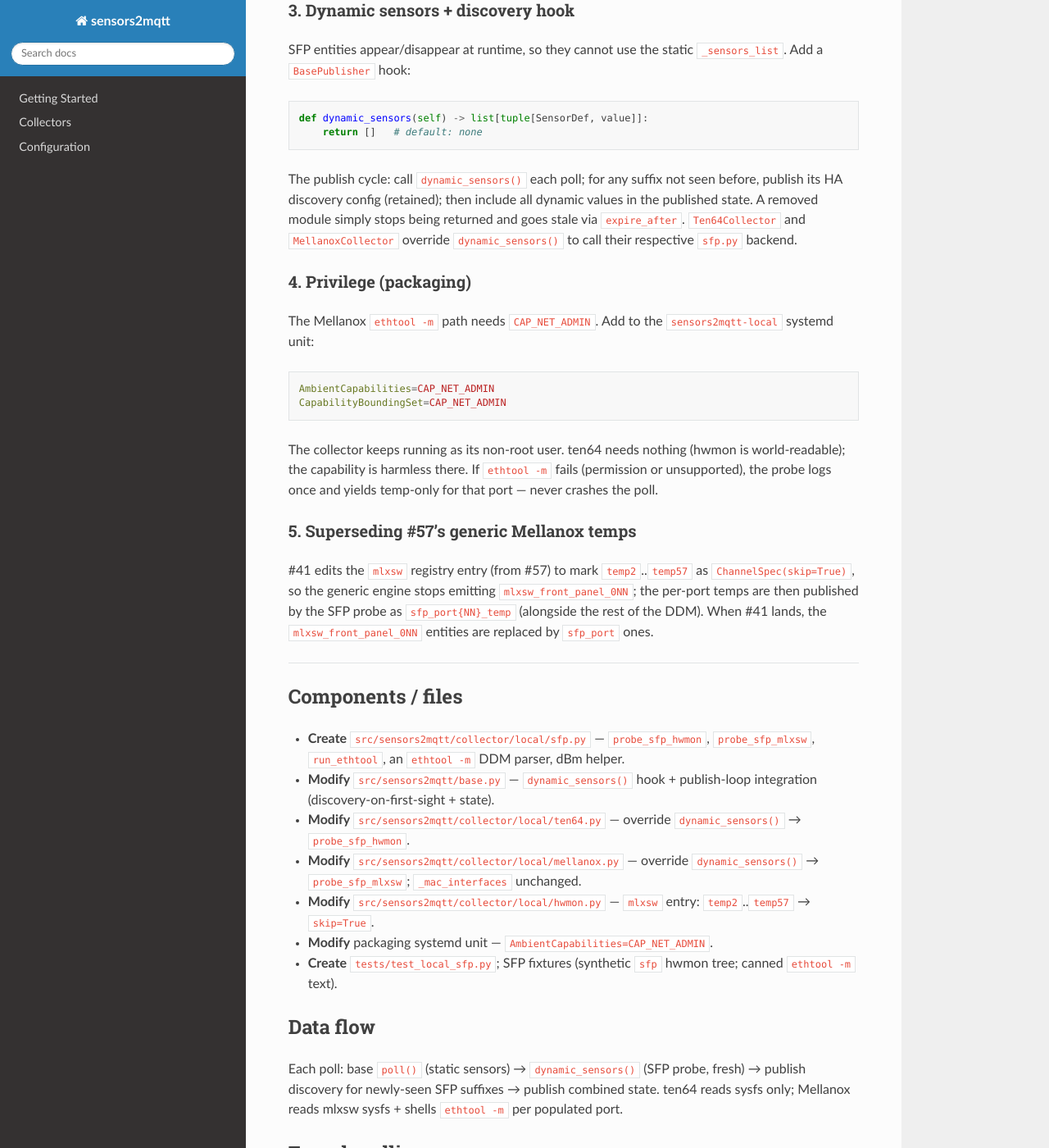
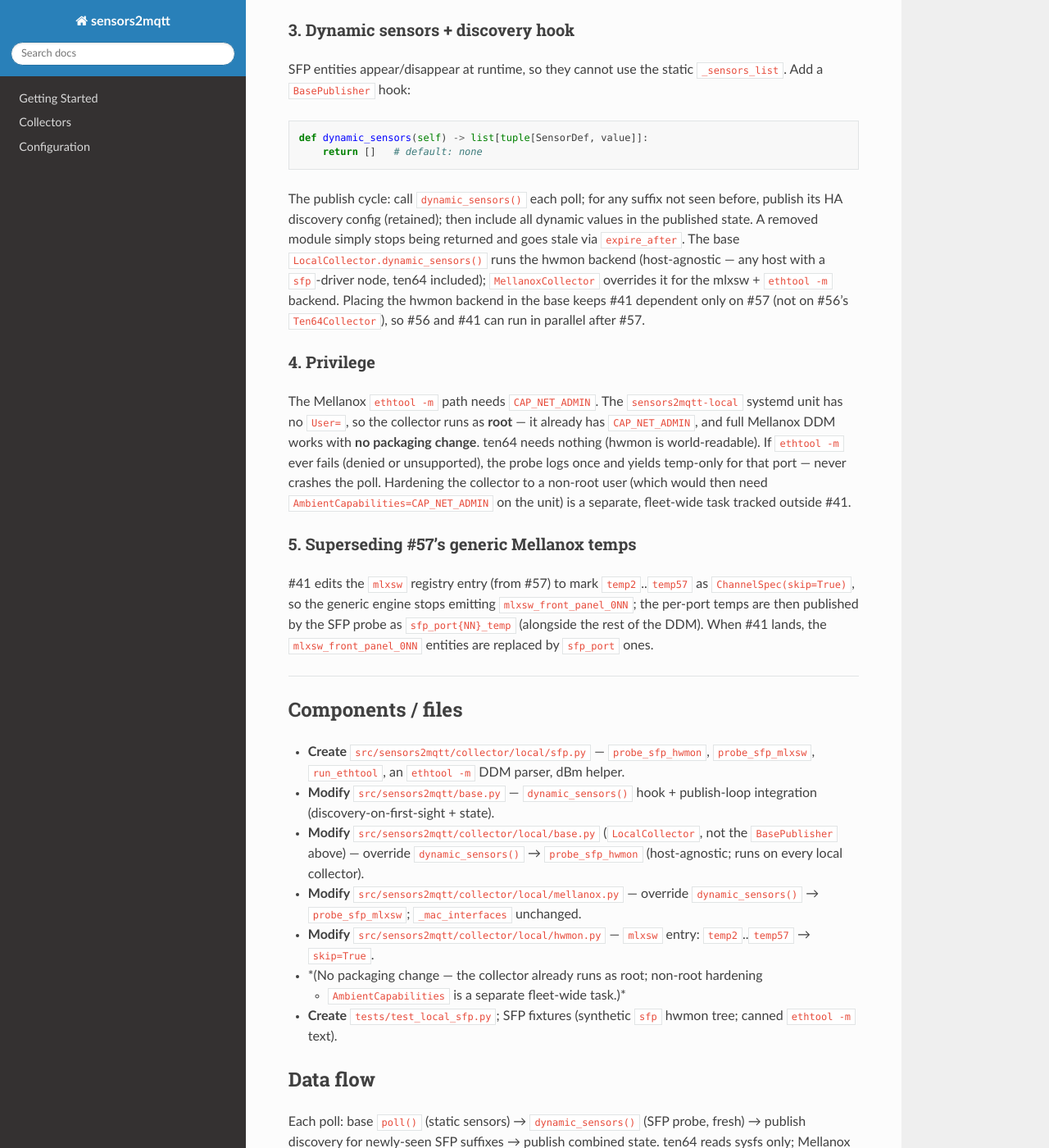
Before and after one commit to mithro/sensors2mqtt, a Sphinx documentation site: the page built from docs/superpowers/specs/2026-06-22-sfp-transceiver-ddm-design.md, in a window 1280 px wide and 1400 px high, scrolled down 2264 px. Shown: the whole window at 82% size. Built offline with Sphinx 7.4.7 and the Read the Docs theme 3.1.0, drawn with Linux system fonts in a browser that asks for light colours; some of the changed text lies outside the part shown.

Commit message:
docs(#41): SFP DDM implementation plan + runs-as-root privilege correction
Three-task plan: BasePublisher dynamic_sensors() hook, the sfp.py hwmon backend (host-agnostic, full DDM), and the Mellanox mlxsw+ethtool backend (supersedes #57's generic front-panel temps). Corrected the spec: the collector runs as root today, so ethtool -m works with no packaging change; non-root hardening tracked as a separate task.

Co-Authored-By: Claude Opus 4.8 (1M context) <noreply@anthropic.com>
Claude-Session: https://claude.ai/code/session_015gDVhNqFm9PAkdi7JMUdqr

````diff
--- a/docs/superpowers/specs/2026-06-22-sfp-transceiver-ddm-design.md
+++ b/docs/superpowers/specs/2026-06-22-sfp-transceiver-ddm-design.md
@@ -13,7 +13,7 @@ publishes HA discovery for SFP entities as they appear. Sibling of #40 (SNMP).
 
 **Tech Stack:** Builds on #57's engine helpers (`find_hwmon_by_name`); stdlib +
 `subprocess` (`ethtool -m`); `SensorDef`/discovery; pytest with fake-sysfs +
-canned `ethtool` fixtures. New deploy requirement: `CAP_NET_ADMIN` on the unit.
+canned `ethtool` fixtures. No packaging change (the local collector already runs as root).
 
 ## Global Constraints
 
@@ -22,9 +22,11 @@ canned `ethtool` fixtures. New deploy requirement: `CAP_NET_ADMIN` on the unit.
 - **Depends on #57** (the hwmon engine + the `mlxsw` registry entry, which #41
   edits to skip the generic per-port temps + reuses `find_hwmon_by_name`).
   Independent of #56. Executes after #57 merges; rebase onto it first.
-- Privilege: only the Mellanox `ethtool -m` path needs `CAP_NET_ADMIN`, granted
-  via systemd `AmbientCapabilities` on the `sensors2mqtt-local` unit. The ten64
-  hwmon path stays unprivileged.
+- Privilege: the `sensors2mqtt-local` unit has no `User=`, so the collector runs
+  as **root** today — `ethtool -m` (which needs `CAP_NET_ADMIN`) works as-is, so
+  #41 needs no packaging/privilege change. The probe still degrades to temp-only
+  if `ethtool -m` is ever denied (future non-root hardening). ten64's hwmon path
+  is unprivileged regardless.
 - SFP sensors are **dynamic**: re-probed every poll; populated cages only (skip
   empty cages and passive DACs, which carry no DDM).
 - **No live validation possible yet** (no DDM-capable optical module is seated on
@@ -107,23 +109,22 @@ def dynamic_sensors(self) -> list[tuple[SensorDef, value]]:
 The publish cycle: call `dynamic_sensors()` each poll; for any suffix not seen
 before, publish its HA discovery config (retained); then include all dynamic
 values in the published state. A removed module simply stops being returned and
-goes stale via `expire_after`. `Ten64Collector` and `MellanoxCollector` override
-`dynamic_sensors()` to call their respective `sfp.py` backend.
+goes stale via `expire_after`. The base `LocalCollector.dynamic_sensors()` runs
+the hwmon backend (host-agnostic — any host with a `sfp`-driver node, ten64
+included); `MellanoxCollector` overrides it for the mlxsw + `ethtool -m` backend.
+Placing the hwmon backend in the base keeps #41 dependent only on #57 (not on
+#56's `Ten64Collector`), so #56 and #41 can run in parallel after #57.
 
-### 4. Privilege (packaging)
+### 4. Privilege
 
-The Mellanox `ethtool -m` path needs `CAP_NET_ADMIN`. Add to the
-`sensors2mqtt-local` systemd unit:
-
-```ini
-AmbientCapabilities=CAP_NET_ADMIN
-CapabilityBoundingSet=CAP_NET_ADMIN
-```
-
-The collector keeps running as its non-root user. ten64 needs nothing (hwmon is
-world-readable); the capability is harmless there. If `ethtool -m` fails
-(permission or unsupported), the probe logs once and yields temp-only for that
-port — never crashes the poll.
+The Mellanox `ethtool -m` path needs `CAP_NET_ADMIN`. The `sensors2mqtt-local`
+systemd unit has no `User=`, so the collector runs as **root** — it already has
+`CAP_NET_ADMIN`, and full Mellanox DDM works with **no packaging change**. ten64
+needs nothing (hwmon is world-readable). If `ethtool -m` ever fails (denied or
+unsupported), the probe logs once and yields temp-only for that port — never
+crashes the poll. Hardening the collector to a non-root user (which would then
+need `AmbientCapabilities=CAP_NET_ADMIN` on the unit) is a separate, fleet-wide
+task tracked outside #41.
 
 ### 5. Superseding #57's generic Mellanox temps
 
@@ -141,13 +142,15 @@ as `sfp_port{NN}_temp` (alongside the rest of the DDM). When #41 lands, the
   `probe_sfp_mlxsw`, `run_ethtool`, an `ethtool -m` DDM parser, dBm helper.
 - **Modify** `src/sensors2mqtt/base.py` — `dynamic_sensors()` hook + publish-loop
   integration (discovery-on-first-sight + state).
-- **Modify** `src/sensors2mqtt/collector/local/ten64.py` — override
-  `dynamic_sensors()` → `probe_sfp_hwmon`.
+- **Modify** `src/sensors2mqtt/collector/local/base.py` (`LocalCollector`, not the
+  `BasePublisher` above) — override `dynamic_sensors()` → `probe_sfp_hwmon`
+  (host-agnostic; runs on every local collector).
 - **Modify** `src/sensors2mqtt/collector/local/mellanox.py` — override
   `dynamic_sensors()` → `probe_sfp_mlxsw`; `_mac_interfaces` unchanged.
 - **Modify** `src/sensors2mqtt/collector/local/hwmon.py` — `mlxsw` entry:
   `temp2`..`temp57` → `skip=True`.
-- **Modify** packaging systemd unit — `AmbientCapabilities=CAP_NET_ADMIN`.
+- *(No packaging change — the collector already runs as root; non-root hardening
+  + `AmbientCapabilities` is a separate fleet-wide task.)*
 - **Create** `tests/test_local_sfp.py`; SFP fixtures (synthetic `sfp` hwmon tree;
   canned `ethtool -m` text).
 
@@ -190,8 +193,10 @@ populated port.
 
 - **Scaling uncertainty:** bias (µA vs mA) and power decode are unverifiable
   without a live module; isolated in the probe + flagged for live validation.
-- **Privilege surface:** `CAP_NET_ADMIN` on the unit is a real (if scoped)
-  escalation; bounded by `CapabilityBoundingSet`.
+- **Runs as root today:** #41 relies on the collector's existing root to call
+  `ethtool -m`; the temp-only fallback bounds the blast radius if that ever
+  changes. Long-term, hardening to non-root + `AmbientCapabilities=CAP_NET_ADMIN`
+  is cleaner (separate task).
 - **Dynamic-discovery churn:** mis-tracking "seen" suffixes could re-publish
   configs each poll — tests pin the publish-once behavior.
 - **ethtool output format:** parser keys off ethtool's DDM line labels, which
````
Also changed, not shown: docs/superpowers/plans/2026-06-22-sfp-transceiver-ddm.md (added, +558 -0 lines).
